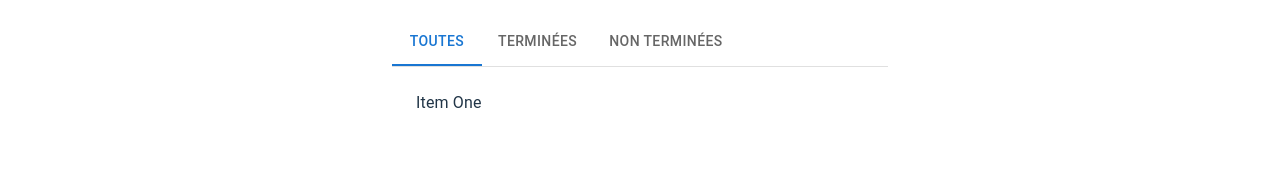
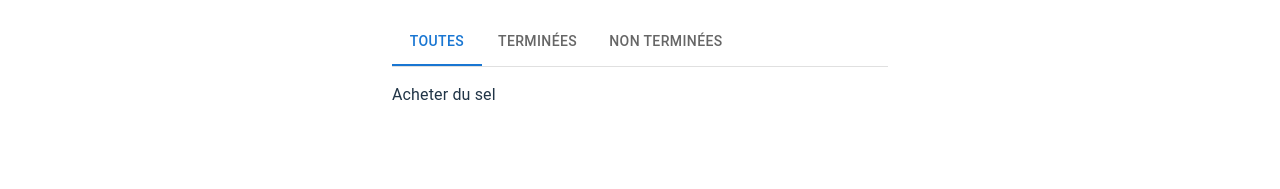
Before and after one commit to NanmegniNgassam/todo-list, a React (Vite) app: page / in a window 1280 px wide. Shown: the part 210-399 px from the top of the page. Built offline with nearby package versions, Linux system fonts and the light colour scheme.

Commit message:
Dev: Adding TaskWrapper widget

```diff
--- /dev/null
+++ b/src/components/task/index.tsx
@@ -0,0 +1,11 @@
+import type { Task } from "../../models/Task.model";
+
+const TaskWrapper = ({ task }: { task: Task}) => {
+  return (
+    <div>
+      { task.content }
+    </div>
+  );
+}
+
+export default TaskWrapper;
--- a/src/components/tasksList/index.tsx
+++ b/src/components/tasksList/index.tsx
@@ -1,6 +1,7 @@
 import { TabContext, TabList, TabPanel } from "@mui/lab";
 import { Box, Tab } from "@mui/material";
 import { useState } from "react";
+import TaskWrapper from "../task";
 
 const TasksList = () => {
   type TabType = 'all' | 'done' | 'undone';
@@ -20,7 +21,9 @@ const TasksList = () => {
             <Tab label="Non terminées" value="undone" />
           </TabList>
         </Box>
-        <TabPanel value="all">Item One</TabPanel>
+        <TabPanel value="all" sx={{ px: 0, py: 2 }}>
+          <TaskWrapper task={{ id: 1, content: 'Acheter du sel', created: new Date() }} />
+        </TabPanel>
         <TabPanel value="done">Item Two</TabPanel>
         <TabPanel value="undone">Item Three</TabPanel>
       </TabContext>
```
